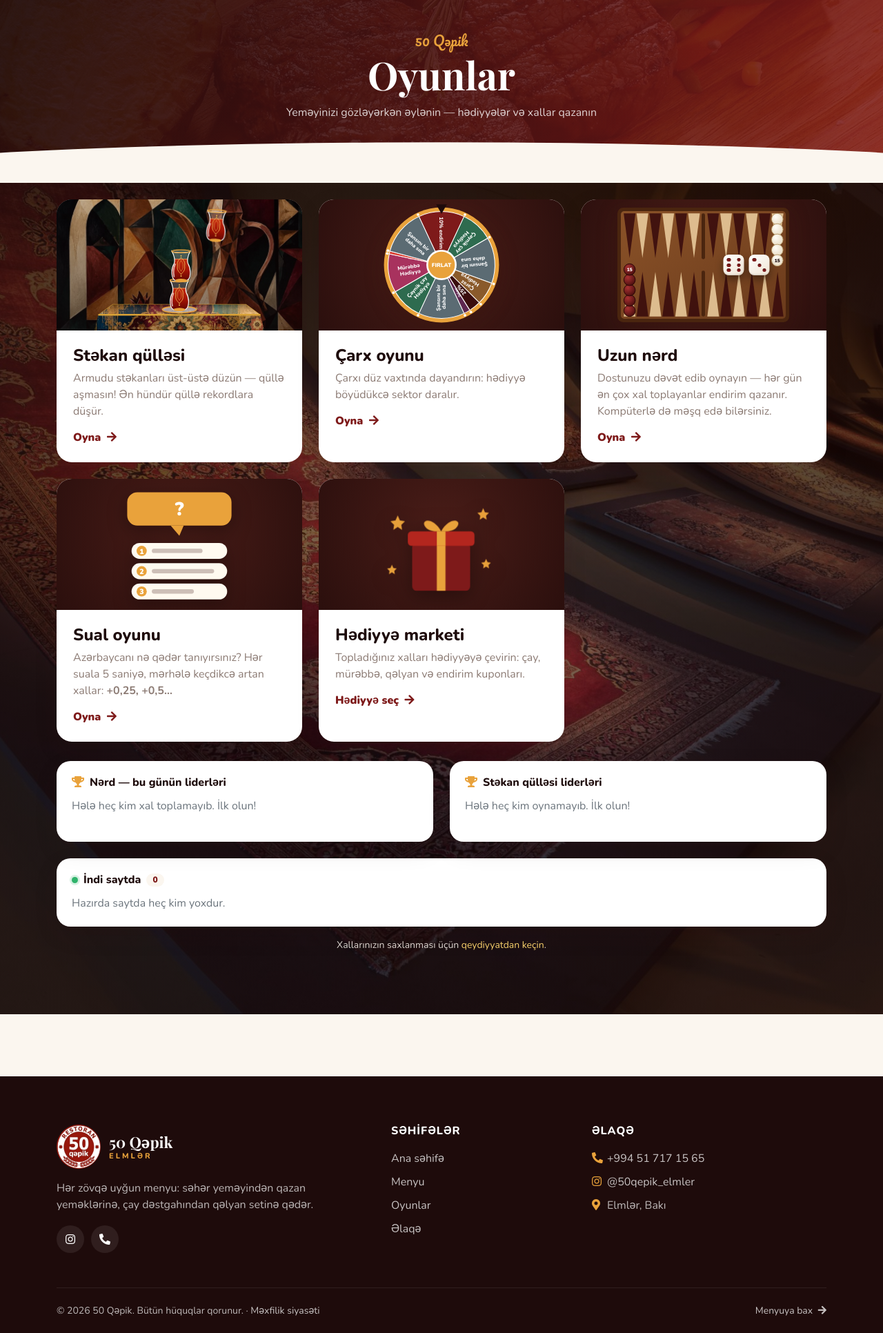
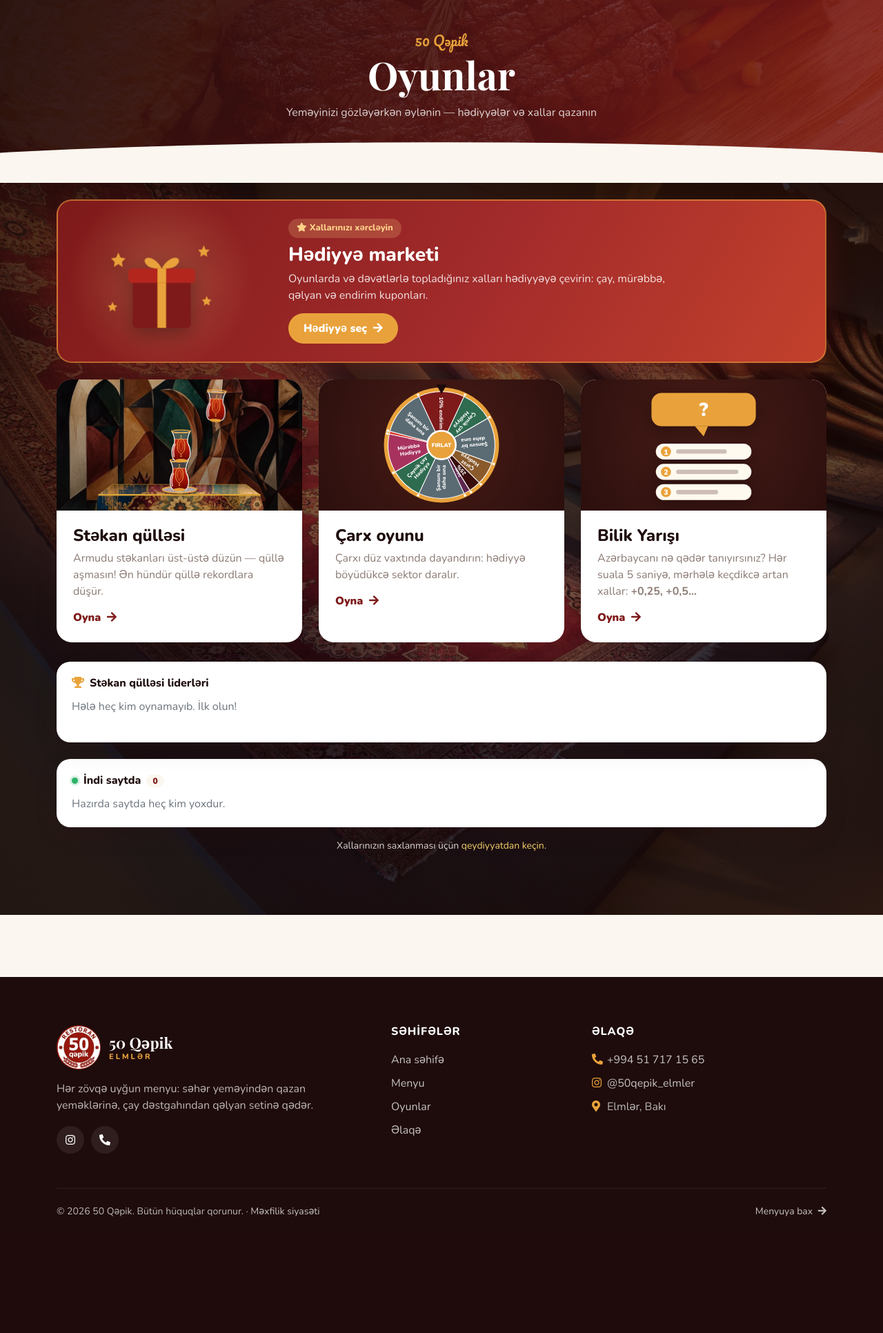
Before and after one commit to memmedzade06/restaurant, a Laravel app: page /oyunlar in a window 1280 px wide. Shown: the part 86-2018 px from the top of the page at 69% size. After the commit the page ends 1849 px from the top, so only its background shows below. Run offline with Laravel 10, Linux system fonts and the light colour scheme; tables that the repository leaves empty hold one stand-in row (values such as "Sample post"); some libraries are stand-ins or nearby versions; some web fonts are replaced.

Commit message:
Hide Nərd for now, feature the gift market, rename quiz to "Bilik Yarışı"
- NARD_ENABLED switch (off by default): hides the Nərd card, leaderboards,
  account/admin results and invite popup; its routes return 404. No code or
  data removed.
- Hədiyyə marketi is first on the games page as a full-width banner
- Quiz game is now called "Bilik Yarışı"
- Account page: Stəkan record shows "stəkan" instead of "xal"

Co-Authored-By: Claude Opus 5.5 <noreply@anthropic.com>

```diff
--- a/app/Http/Controllers/Frontend/QuizController.php
+++ b/app/Http/Controllers/Frontend/QuizController.php
@@ -13,7 +13,7 @@ use Illuminate\Support\Str;
 use Illuminate\View\View;
 
 /**
- * Sual oyunu. Oyun serverdə gedir: düz cavablar brauzerə göndərilmir, vaxtı da server sayır.
+ * Bilik Yarışı. Oyun serverdə gedir: düz cavablar brauzerə göndərilmir, vaxtı da server sayır.
  *  - basla: yeni oyun, ilk sual;
  *  - cavab: seçilən variant (və ya vaxt bitdi) yoxlanılır, nəticə qaytarılır;
  *  - novbeti: növbəti sual (mərhələ bitibsə — yeni mərhələ).
--- a/config/games.php
+++ b/config/games.php
@@ -133,6 +133,9 @@ return [
     // Nərd: xal YALNIZ dostla (iki nəfərlik) oyunda verilir, kompüterə qarşı oyun xalsızdır.
     // Gün gecə 00:00-da (Bakı vaxtı) başlayır; günün ən çox xal toplayanları qalib olur.
     'nard' => [
+        // Müvəqqəti gizlədilib: kartı, liderlər cədvəli, nəticələri və dəvətləri görünmür, ünvanları 404 qaytarır.
+        // Kod və məlumatlar silinmir. Geri açmaq üçün .env-də NARD_ENABLED=true
+        'enabled' => (bool) env('NARD_ENABLED', false),
         'points_win' => 1,        // adi qələbə
         'points_mars' => 2,       // mars (rəqib heç daş çıxara bilməyib)
         'pair_daily_limit' => 3,  // eyni iki oyunçu arasında gündə neçə oyun xal verir (iki hesabla xal yığmağın qarşısını alır)
--- a/config/quiz.php
+++ b/config/quiz.php
@@ -2,7 +2,7 @@
 
 /*
 |--------------------------------------------------------------------------
-| Sual oyunu — Azərbaycana aid suallar
+| Bilik Yarışı — Azərbaycana aid suallar
 |--------------------------------------------------------------------------
 | Hər sual: 'q' — sual, 'a' — düzgün cavab, 'w' — iki səhv cavab, 'l' — çətinlik (1 asan, 2 orta, 3 çətin).
 | Oyun cavabları özü qarışdırır. Mərhələ irəlilədikcə çətin suallar çoxalır.
--- a/public/css/games.css
+++ b/public/css/games.css
@@ -503,6 +503,23 @@ body.st-no-scroll { overflow: hidden; }
 @keyframes qaRight { 0%, 40% { fill: #fffaf0; } 55%, 90% { fill: #7ee2a8; } 100% { fill: #fffaf0; } }
 @media (prefers-reduced-motion: reduce) { .qz-art-svg .qa-right { animation: none; fill: #7ee2a8; } }
 
+/* Hədiyyə marketi — oyun kartlarından fərqli: tam enli, üfüqi, qızılı banner */
+.market-feature { display: flex; align-items: stretch; background: linear-gradient(120deg, #7E1A1A 0%, #a32b2b 55%, #c2412c 100%); color: #fff; box-shadow: 0 18px 40px rgba(126, 26, 26, .35); border: 2px solid rgba(233, 162, 59, .55); }
+.market-feature:hover { color: #fff; box-shadow: 0 22px 48px rgba(126, 26, 26, .45); }
+.market-feature .game-art { flex: 0 0 300px; height: auto; min-height: 190px; background: radial-gradient(circle at 50% 50%, rgba(255, 210, 138, .25), transparent 70%); }
+.market-feature .game-body { flex: 1; display: flex; flex-direction: column; justify-content: center; padding: 26px 34px; }
+.market-feature .game-body h4 { color: #fff; font-size: 28px; }
+.market-feature .game-body p { color: rgba(255, 255, 255, .85); font-size: 16px; max-width: 560px; }
+.market-feature-tag { align-self: flex-start; margin-bottom: 8px; padding: 4px 12px; border-radius: 999px; background: rgba(255, 210, 138, .2); color: #ffd28a; font-size: 13px; font-weight: 800; }
+.market-feature-go { align-self: flex-start; padding: 10px 22px; border-radius: 999px; background: #E9A23B; color: #fff; transition: background .2s, transform .2s; }
+.market-feature:hover .market-feature-go { background: #f0b153; transform: translateX(3px); }
+@media (max-width: 767.98px) {
+    .market-feature { flex-direction: column; }
+    .market-feature .game-art { flex-basis: auto; height: 170px; }
+    .market-feature .game-body { padding: 20px 22px 24px; }
+    .market-feature .game-body h4 { font-size: 24px; }
+}
+
 /* Oyunlar səhifəsində Hədiyyə marketinin kartı: qapağı yellənən hədiyyə qutusu */
 .market-art { background: radial-gradient(circle at 50% 40%, #4a1d18, #2b0f0d); }
 .market-art-svg { height: 168px; width: auto; overflow: visible; filter: drop-shadow(0 8px 14px rgba(0, 0, 0, .35)); }
--- a/public/js/games/quiz.js
+++ b/public/js/games/quiz.js
@@ -1,5 +1,5 @@
 /**
- * Sual oyunu (brauzer tərəfi). Oyun serverdə gedir: suallar bir-bir gəlir, düz cavabı
+ * Bilik Yarışı (brauzer tərəfi). Oyun serverdə gedir: suallar bir-bir gəlir, düz cavabı
  * server yalnız cavab veriləndən sonra bildirir, vaxtı da server yoxlayır.
  * Burada yalnız ekran, taymer zolağı və düymələr var.
  */
--- a/resources/views/frontend/account/index.blade.php
+++ b/resources/views/frontend/account/index.blade.php
@@ -170,6 +170,7 @@
                 <div class="acc-card h-100">
                     <div class="acc-head"><span class="acc-ico"><i class="fa fa-gamepad"></i></span><h5>Oyunlar</h5>
                         <a href="{{ route('games.index') }}" class="acc-more">Oyna <i class="fa fa-arrow-right ms-1"></i></a></div>
+                    @if (config('games.nard.enabled'))
                         <h6 class="acc-sub"><i class="fa fa-dice me-2"></i>Nərd (dostla oyun) — bu gün</h6>
                         <div class="acc-stats">
                             <div><b>{{ $nardToday['points'] }}</b><span>xal</span></div>
@@ -177,9 +178,10 @@
                             <div><b>{{ $nardToday['games'] }}</b><span>oyun</span></div>
                             <div><b>{{ $nardWins }}</b><span>dəfə günün qalibi</span></div>
                         </div>
+                    @endif
                     <h6 class="acc-sub"><i class="fa fa-layer-group me-2"></i>Stəkan qülləsi</h6>
                     <div class="acc-stats">
-                        <div class="wide"><b>{{ $stackBest }}</b><span>xal — rekordunuz</span></div>
+                        <div class="wide"><b>{{ $stackBest }}</b><span>stəkan — rekordunuz</span></div>
                     </div>
                 </div>
             </div>
--- a/resources/views/frontend/admin/users.blade.php
+++ b/resources/views/frontend/admin/users.blade.php
@@ -100,8 +100,10 @@
                                     </td>
                                     <td>
                                         <small>
-                                            Stəkan rekordu: <b>{{ (int) $u->stack_best }}</b><br>
-                                            Nərd bu gün: <b>{{ (int) $u->nard_today }} xal</b>
+                                            Stəkan rekordu: <b>{{ (int) $u->stack_best }}</b>
+                                            @if (config('games.nard.enabled'))
+                                                <br>Nərd bu gün: <b>{{ (int) $u->nard_today }} xal</b>
+                                            @endif
                                         </small>
                                     </td>
                                     <td class="text-end">
--- a/resources/views/frontend/games/index.blade.php
+++ b/resources/views/frontend/games/index.blade.php
@@ -23,6 +23,36 @@
 <section class="section pt-4 games-scene">
     <div class="container">
         <div class="row g-4">
+            {{-- Hədiyyə marketi ən əvvəldə, oyunlardan fərqli: tam enli üfüqi banner --}}
+            <div class="col-12">
+                <a href="{{ route('market') }}" class="game-card market-feature">
+                    <div class="game-art market-art">
+                        {{-- hədiyyə qutusu: qapağı yellənir, ətrafında xal ulduzları --}}
+                        <svg class="market-art-svg" viewBox="0 0 180 160" aria-hidden="true">
+                            <g class="ma-stars" fill="#E9A23B">
+                                <path d="M30 40 l3 7 7 1 -5 5 1 7 -6 -4 -6 4 1 -7 -5 -5 7 -1z"/>
+                                <path d="M148 30 l2.4 5.6 5.6 .8 -4 4 .8 5.6 -4.8 -3.2 -4.8 3.2 .8 -5.6 -4 -4 5.6 -.8z"/>
+                                <path d="M152 100 l2 4.6 4.6 .7 -3.3 3.3 .7 4.6 -4 -2.6 -4 2.6 .7 -4.6 -3.3 -3.3 4.6 -.7z"/>
+                                <path d="M22 108 l2 4.6 4.6 .7 -3.3 3.3 .7 4.6 -4 -2.6 -4 2.6 .7 -4.6 -3.3 -3.3 4.6 -.7z"/>
+                            </g>
+                            <rect x="50" y="78" width="80" height="66" rx="6" fill="#7E1A1A"/>
+                            <rect x="84" y="78" width="12" height="66" fill="#E9A23B"/>
+                            <g class="ma-lid">
+                                <rect x="44" y="62" width="92" height="20" rx="5" fill="#B3261E"/>
+                                <rect x="84" y="62" width="12" height="20" fill="#E9A23B"/>
+                                <path d="M90 62 C78 40 58 46 70 58 C76 63 86 62 90 62 Z" fill="#E9A23B"/>
+                                <path d="M90 62 C102 40 122 46 110 58 C104 63 94 62 90 62 Z" fill="#E9A23B"/>
+                            </g>
+                        </svg>
+                    </div>
+                    <div class="game-body">
+                        <span class="market-feature-tag"><i class="fa fa-star me-1"></i>Xallarınızı xərcləyin</span>
+                        <h4>Hədiyyə marketi</h4>
+                        <p>Oyunlarda və dəvətlərlə topladığınız xalları hədiyyəyə çevirin: çay, mürəbbə, qəlyan və endirim kuponları.</p>
+                        <span class="game-go market-feature-go">Hədiyyə seç <i class="fa fa-arrow-right ms-1"></i></span>
+                    </div>
+                </a>
+            </div>
             <div class="col-md-6 col-lg-4">
                 <a href="{{ route('games.stack') }}" class="game-card">
                     <div class="game-art stack-art">
@@ -146,6 +176,8 @@
                     </div>
                 </a>
             </div>
+            {{-- Nərd müvəqqəti gizlədilə bilər — geri açmaq üçün .env: NARD_ENABLED=true --}}
+            @if (config('games.nard.enabled'))
             <div class="col-md-6 col-lg-4">
                 <a href="{{ route('games.nard') }}" class="game-card">
                     <div class="game-art nard-art">
@@ -193,6 +225,7 @@
                     </div>
                 </a>
             </div>
+            @endif
             {{-- Hədiyyə Kranı müvəqqəti bağlıdır — geri açmaq üçün .env: CLAW_ENABLED=true --}}
             @if (config('games.claw.enabled'))
             <div class="col-md-6 col-lg-4">
@@ -256,43 +289,16 @@
                         </svg>
                     </div>
                     <div class="game-body">
-                        <h4>Sual oyunu</h4>
+                        <h4>Bilik Yarışı</h4>
                         <p>Azərbaycanı nə qədər tanıyırsınız? Hər suala {{ (int) config('quiz.seconds', 5) }} saniyə, mərhələ keçdikcə artan xallar: <b>+{{ \App\Http\Controllers\Frontend\QuizController::pointsLabel() }}, +{{ \App\Services\Referrals::format(\App\Http\Controllers\Frontend\QuizController::stageReward(2)) }}…</b></p>
                         <span class="game-go">Oyna <i class="fa fa-arrow-right ms-1"></i></span>
-                    </div>
-                </a>
-            </div>
-            <div class="col-md-6 col-lg-4">
-                <a href="{{ route('market') }}" class="game-card">
-                    <div class="game-art market-art">
-                        {{-- hədiyyə qutusu: qapağı yellənir, ətrafında xal ulduzları --}}
-                        <svg class="market-art-svg" viewBox="0 0 180 160" aria-hidden="true">
-                            <g class="ma-stars" fill="#E9A23B">
-                                <path d="M30 40 l3 7 7 1 -5 5 1 7 -6 -4 -6 4 1 -7 -5 -5 7 -1z"/>
-                                <path d="M148 30 l2.4 5.6 5.6 .8 -4 4 .8 5.6 -4.8 -3.2 -4.8 3.2 .8 -5.6 -4 -4 5.6 -.8z"/>
-                                <path d="M152 100 l2 4.6 4.6 .7 -3.3 3.3 .7 4.6 -4 -2.6 -4 2.6 .7 -4.6 -3.3 -3.3 4.6 -.7z"/>
-                                <path d="M22 108 l2 4.6 4.6 .7 -3.3 3.3 .7 4.6 -4 -2.6 -4 2.6 .7 -4.6 -3.3 -3.3 4.6 -.7z"/>
-                            </g>
-                            <rect x="50" y="78" width="80" height="66" rx="6" fill="#7E1A1A"/>
-                            <rect x="84" y="78" width="12" height="66" fill="#E9A23B"/>
-                            <g class="ma-lid">
-                                <rect x="44" y="62" width="92" height="20" rx="5" fill="#B3261E"/>
-                                <rect x="84" y="62" width="12" height="20" fill="#E9A23B"/>
-                                <path d="M90 62 C78 40 58 46 70 58 C76 63 86 62 90 62 Z" fill="#E9A23B"/>
-                                <path d="M90 62 C102 40 122 46 110 58 C104 63 94 62 90 62 Z" fill="#E9A23B"/>
-                            </g>
-                        </svg>
-                    </div>
-                    <div class="game-body">
-                        <h4>Hədiyyə marketi</h4>
-                        <p>Topladığınız xalları hədiyyəyə çevirin: çay, mürəbbə, qəlyan və endirim kuponları.</p>
-                        <span class="game-go">Hədiyyə seç <i class="fa fa-arrow-right ms-1"></i></span>
                     </div>
                 </a>
             </div>
         </div>
 
         <div class="row g-4 mt-1">
+            @if (config('games.nard.enabled'))
             <div class="col-md-6">
                 <div class="side-card h-100">
                     <h5><i class="fa fa-trophy me-2 text-primary"></i>Nərd — bu günün liderləri</h5>
@@ -300,7 +306,8 @@
                     @include('frontend.games._nard_winners', ['winners' => $lastWinners])
                 </div>
             </div>
-            <div class="col-md-6">
+            @endif
+            <div class="{{ config('games.nard.enabled') ? 'col-md-6' : 'col-12' }}">
                 <div class="side-card h-100">
                     <h5><i class="fa fa-trophy me-2 text-primary"></i>Stəkan qülləsi liderləri</h5>
                     @include('frontend.games._leaders', ['leaders' => $stackLeaders, 'unit' => 'stəkan'])
--- a/resources/views/frontend/games/quiz.blade.php
+++ b/resources/views/frontend/games/quiz.blade.php
@@ -1,11 +1,11 @@
 @extends('frontend.layouts.app')
-@section('title', 'Sual oyunu - 50 Qəpik Oyunlar')
+@section('title', 'Bilik Yarışı - 50 Qəpik Oyunlar')
 
 @section('content')
 <section class="page-hero page-hero-sm">
     <div class="container">
         <span class="eyebrow">Oyunlar</span>
-        <h1>Sual oyunu</h1>
+        <h1>Bilik Yarışı</h1>
         <p>Azərbaycanı nə qədər tanıyırsınız? Hər suala {{ $quiz['seconds'] }} saniyə!</p>
     </div>
 </section>
@@ -84,7 +84,7 @@
             </div>
 
             <div class="col-lg-5">
-                <div class="side-card" data-game-rules="Sual oyunu">
+                <div class="side-card" data-game-rules="Bilik Yarışı">
                     <h5><i class="fa fa-book me-2 text-primary"></i>Necə oynanır?</h5>
                     <ul class="rules">
                         <li>Azərbaycanın tarixi, coğrafiyası, mədəniyyəti və mətbəxinə aid suallar verilir.</li>
--- a/resources/views/frontend/layouts/app.blade.php
+++ b/resources/views/frontend/layouts/app.blade.php
@@ -43,7 +43,7 @@
     <link href="{{ asset('css/bootstrap.min.css') }}" rel="stylesheet">
     <link href="{{ asset('css/style.css') }}" rel="stylesheet">
     <link href="{{ asset('css/custom.css') }}?v=23" rel="stylesheet">
-    <link href="{{ asset('css/games.css') }}?v=48" rel="stylesheet">
+    <link href="{{ asset('css/games.css') }}?v=49" rel="stylesheet">
     @yield('css')
 </head>
 
@@ -180,7 +180,7 @@
         });
     })();
 </script>
-@if (auth()->user()->isVerified())
+@if (auth()->user()->isVerified() && config('games.nard.enabled'))
 {{-- Nərd dəvətləri: saytın istənilən səhifəsində gələn dəvət görünür, qəbul olunan dəvət oyuna aparır --}}
 <div id="nardInbox" class="nard-inbox" aria-live="polite"
      data-url="{{ route('games.nard.inbox') }}"
--- a/routes/web.php
+++ b/routes/web.php
@@ -124,7 +124,7 @@ Route::get('/oyunlar/onlayn', [\App\Http\Controllers\Frontend\PresenceController
 | İki nəfərlik nərd: dəvətlər və oyun (yalnız təsdiqlənmiş istifadəçilər).
 | Brauzer vəziyyəti tez-tez soruşduğu üçün limitlər yüksəkdir.
 */
-Route::prefix('oyunlar/nerd')->name('games.nard.')->middleware(['auth', 'phone.verified'])
+Route::prefix('oyunlar/nerd')->name('games.nard.')->middleware(['game.enabled:nard', 'auth', 'phone.verified'])
     ->controller(\App\Http\Controllers\Frontend\NardOnlineController::class)->group(function () {
         Route::get('/oyuncular', 'players')->middleware('throttle:poll')->name('players');
         Route::post('/devet', 'invite')->middleware('throttle:game-action')->name('invite');
@@ -146,8 +146,9 @@ Route::prefix('oyunlar/nerd')->name('games.nard.')->middleware(['auth', 'phone.v
 */
 Route::prefix('oyunlar')->name('games.')->controller(\App\Http\Controllers\Frontend\GameController::class)->group(function () {
     Route::get('/', 'index')->name('index');
-    Route::get('/nerd', 'nard')->name('nard');
-    Route::post('/nerd/netice', 'nardResult')->middleware(['auth', 'phone.verified', 'throttle:20,1'])->name('nard.result');
+    // Nərd müvəqqəti gizlədilə bilər (.env: NARD_ENABLED)
+    Route::get('/nerd', 'nard')->middleware('game.enabled:nard')->name('nard');
+    Route::post('/nerd/netice', 'nardResult')->middleware(['game.enabled:nard', 'auth', 'phone.verified', 'throttle:20,1'])->name('nard.result');
     Route::get('/stekan', 'stack')->name('stack');
     Route::get('/stekan/hava', 'stackWeather')->middleware('throttle:30,1')->name('stack.weather');
     Route::post('/stekan/basla', 'stackStart')->middleware(['auth', 'phone.verified', 'throttle:60,1'])->name('stack.start');
@@ -158,14 +159,14 @@ Route::prefix('oyunlar')->name('games.')->controller(\App\Http\Controllers\Front
     Route::post('/carx-oyunu/dayan', 'stop')->middleware('throttle:30,1')->name('wheel.stop');
     Route::post('/carx-oyunu/gotur', 'claim')->middleware(['auth', 'phone.verified', 'throttle:15,1'])->name('wheel.claim');
 });
-// Sual oyunu: oyun serverdə gedir (düz cavab brauzerə getmir), mərhələ keçəndə xal yazılır
+// Bilik Yarışı (sual oyunu): oyun serverdə gedir (düz cavab brauzerə getmir), mərhələ keçəndə xal yazılır
 Route::prefix('oyunlar/suallar')->name('games.quiz')->controller(\App\Http\Controllers\Frontend\QuizController::class)->group(function () {
     Route::get('/', 'show');
     Route::post('/basla', 'start')->middleware('throttle:30,1')->name('.start');
     Route::post('/cavab', 'answer')->middleware('throttle:120,1')->name('.answer');
     Route::post('/novbeti', 'next')->middleware('throttle:120,1')->name('.next');
 });
-// Krossvord ləğv olunub — köhnə linklər Sual oyununa aparır
+// Krossvord ləğv olunub — köhnə linklər Bilik Yarışına aparır
 Route::permanentRedirect('/oyunlar/krossvord', '/oyunlar/suallar');
 // Köhnə ünvan (Bəxt çarxı): QR kodlar və köhnə linklər yeni səhifəyə yönləndirilir
 Route::permanentRedirect('/oyunlar/bext-carxi', '/oyunlar/carx-oyunu');
```
Lines whose indentation alone changed are shown as unchanged.
